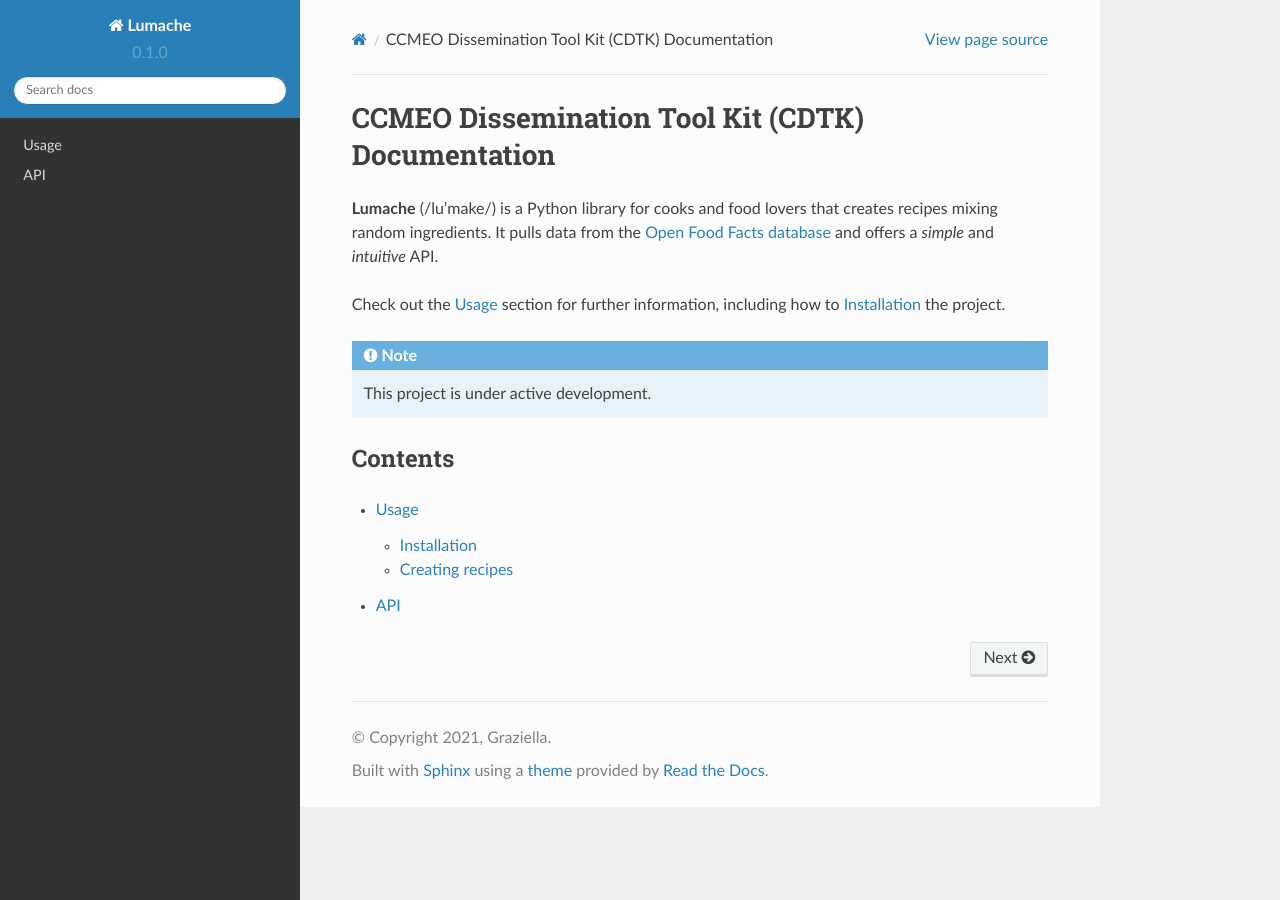
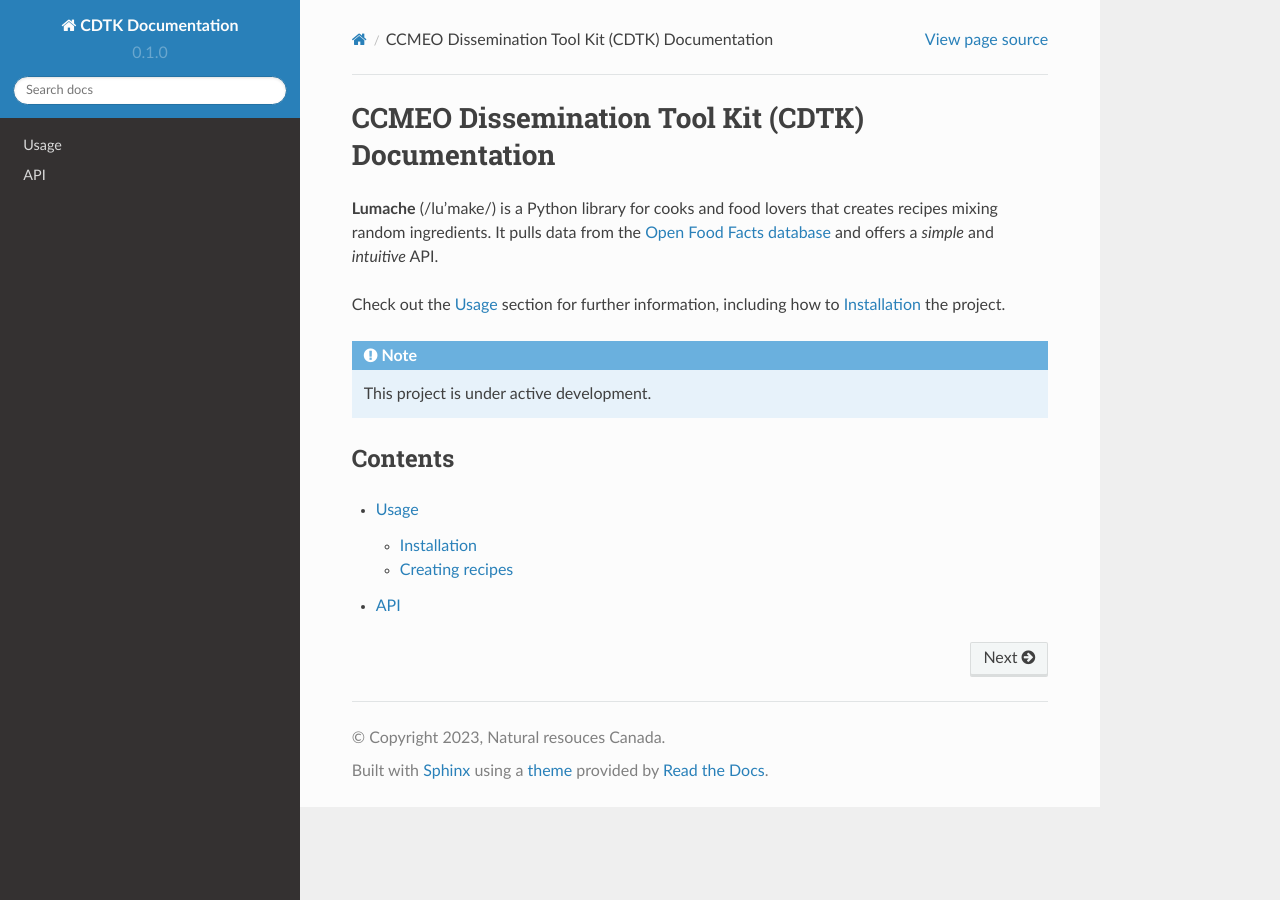
Before and after one commit to mimeault/CDTK-Documentation, a Sphinx documentation site: the page built from docs/source/index.rst, in a window 1280 px wide. Built offline with Sphinx 7.4.7 and the Read the Docs theme 2.0.0, drawn with Linux system fonts in a browser that asks for light colours.

Commit message:
Update conf.py

```diff
--- a/docs/source/conf.py
+++ b/docs/source/conf.py
@@ -2,9 +2,9 @@
 
 # -- Project information
 
-project = 'Lumache'
-copyright = '2021, Graziella'
-author = 'Graziella'
+project = 'CDTK Documentation'
+copyright = '2023, Natural resouces Canada'
+author = 'Martin Mimeault'
 
 release = '0.1'
 version = '0.1.0'
```
